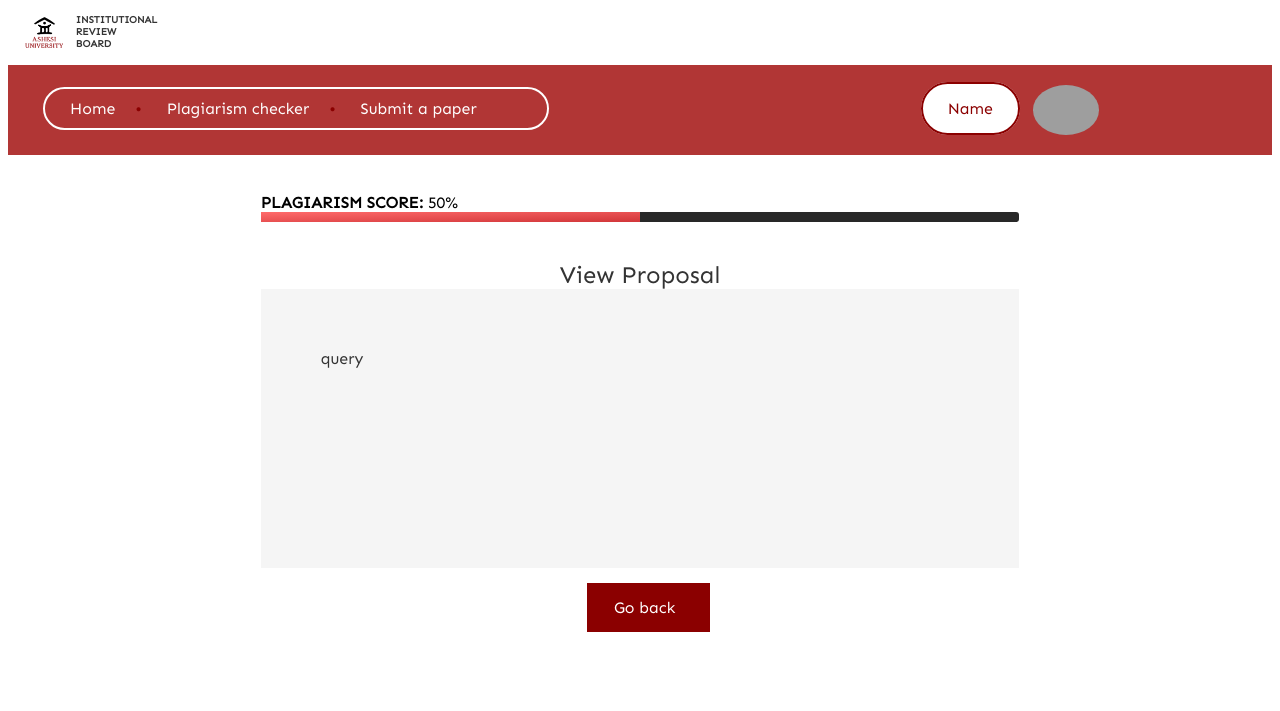
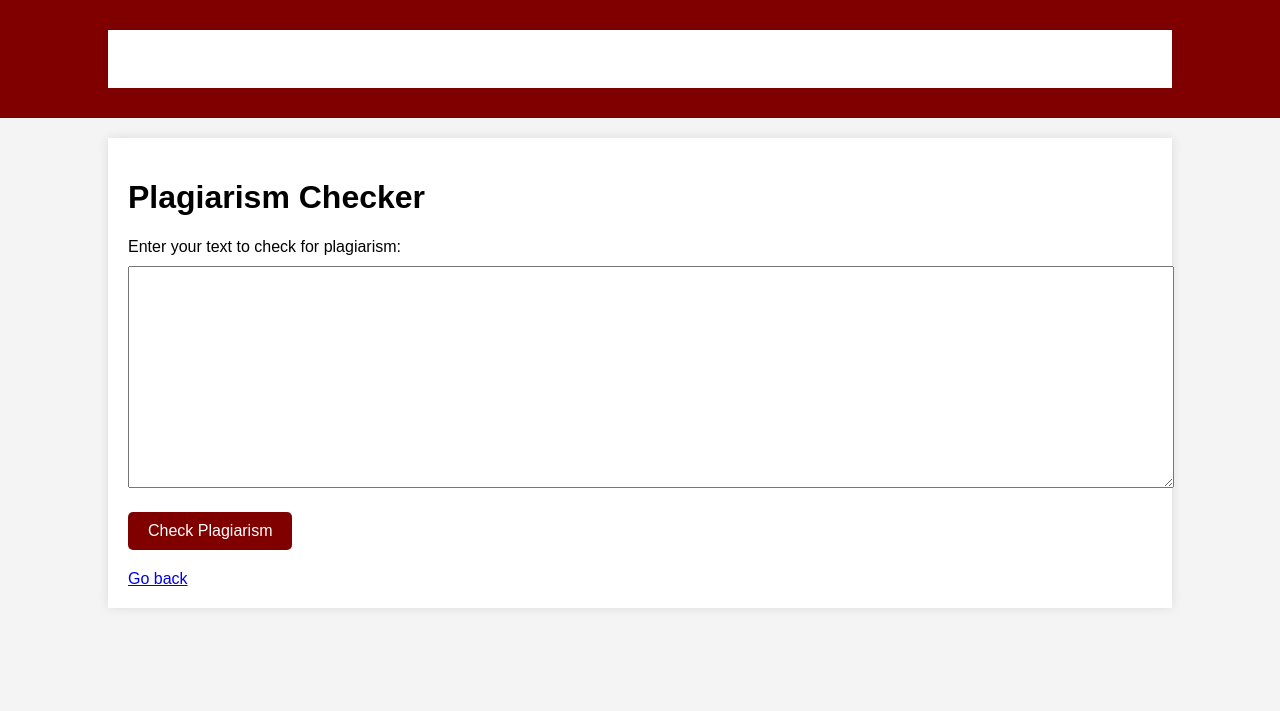
Before and after one commit to plushysleeve05/kaiju_no2_IRB, a PHP site: page /check_plagiarism/researcher_plagiarism_view.php in a window 1280 px wide. Shown: the top 711 px of the page. Run offline with PHP 8.4, Linux system fonts and the light colour scheme; grey boxes are pictures that could not be loaded.

Commit message:
modified:   AI&Plagiarism/AI&Plagiarism/PC/Plagiarism_Checker/__pycache__/__init__.cpython-312.pyc 	modified:   AI&Plagiarism/AI&Plagiarism/PC/Plagiarism_Checker/__pycache__/settings.cpython-312.pyc 	modified:   AI&Plagiarism/AI&Plagiarism/PC/Plagiarism_Checker/__pycache__/urls.cpython-312.pyc 	modified:   AI&Plagiarism/AI&Plagiarism/PC/Plagiarism_Checker/__pycache__/wsgi.cpython-312.pyc 	modified:   AI&Plagiarism/AI&Plagiarism/PC/plagiarismchecker/__pycache__/__init__.cpython-312.pyc 	modified:   AI&Plagiarism/AI&Plagiarism/PC/plagiarismchecker/__pycache__/admin.cpython-312.pyc 	modified:   AI&Plagiarism/AI&Plagiarism/PC/plagiarismchecker/__pycache__/apps.cpython-312.pyc 	modified:   AI&Plagiarism/AI&Plagiarism/PC/plagiarismchecker/__pycache__/models.cpython-312.pyc 	modified:   AI&Plagiarism/AI&Plagiarism/PC/plagiarismchecker/__pycache__/url.cpython-312.pyc 	modified:   AI&Plagiarism/AI&Plagiarism/PC/plagiarismchecker/__pycache__/views.cpython-312.pyc 	modified:   AI&Plagiarism/AI&Plagiarism/PC/plagiarismchecker/algorithm/__pycache__/ConsineSim.cpython-312.pyc 	modified:   AI&Plagiarism/AI&Plagiarism/PC/plagiarismchecker/algorithm/__pycache__/__init__.cpython-312.pyc 	modified:   AI&Plagiarism/AI&Plagiarism/PC/plagiarismchecker/algorithm/__pycache__/fileSimilarity.cpython-312.pyc 	modified:   AI&Plagiarism/AI&Plagiarism/PC/plagiarismchecker/algorithm/__pycache__/main.cpython-312.pyc 	modified:   AI&Plagiarism/AI&Plagiarism/PC/plagiarismchecker/algorithm/__pycache__/webSearch.cpython-312.pyc 	modified:   AI&Plagiarism/AI&Plagiarism/PC/plagiarismchecker/migrations/__pycache__/__init__.cpython-312.pyc 	new file:   action/plagiarism_checker.py 	new file:   uploads/Technology_Acceptance_Model_Limitations_and_Critic.pdf 	modified:   view/display_results.php 	modified:   view/lp.php 	modified:   view/researcher_plagiarism_view.php

```diff
--- a/view/lp.php
+++ b/view/lp.php
@@ -19,7 +19,9 @@
         <li><a href="lp.php">Home</a></li>
         <li><a href="researcher_plagiarism_view.php">Plagiarism checker</a></li>
         <li><a href="signup.php">Sign Up</a></li>
-        <li><a href="researcher_dash.php">Submit a paper</a></li> <!-- Added a link for completeness -->
+        <li><a href="researcher_dash.php">Submit a paper</a></li>
+        </li>
+        <li><a href="view_documents.php">Review Paper as reviewer</a></li> <!-- Added a link for completeness -->
       </ul>
     </nav>
     <div class="profile">
@@ -39,7 +41,7 @@
             Submit your proposal
           </button>
           <button>
-            Access Reviews
+            <a href="view_documents.php"></a>Access Reviews
           </button>
         </div>
       </div>
--- a/view/researcher_plagiarism_view.php
+++ b/view/researcher_plagiarism_view.php
@@ -1,68 +1,140 @@
 <!DOCTYPE html>
 <html lang="en">
+
 <head>
     <meta charset="UTF-8">
     <meta name="viewport" content="width=device-width, initial-scale=1.0">
-    <title>Researcher Plagiarism Score | Ashesi IRB</title>
-    <link rel="stylesheet" href="../css/researcher_dash.css">
-            <!--  -->
+    <title>Plagiarism Checker</title>
+    <style>
+        body {
+            font-family: Arial, sans-serif;
+            background-color: #f4f4f4;
+            margin: 0;
+            padding: 0;
+        }
 
-    <link rel="apple-touch-icon" sizes="180x180" href="../images/url_logo/apple-touch-icon.png">
-    <link rel="icon" type="image/png" sizes="32x32" href="../images/url_logo//favicon-32x32.png">
-    <link rel="icon" type="image/png" sizes="16x16" href="../images/url_logo//favicon-16x16.png">
-    <link rel="manifest" href="../images/url_logo//site.webmanifest">
+        .container {
+            width: 80%;
+            margin: 20px auto;
+            background-color: #fff;
+            padding: 20px;
+            box-shadow: 0 0 10px rgba(0, 0, 0, 0.1);
+        }
+
+        .header,
+        .footer {
+            background-color: #800000;
+            color: #fff;
+            padding: 10px 0;
+            text-align: center;
+        }
+
+        .header a,
+        .footer a {
+            color: #fff;
+            text-decoration: none;
+            margin: 0 10px;
+        }
+
+        .form-group {
+            margin-bottom: 20px;
+        }
+
+        textarea {
+            width: 100%;
+            height: 200px;
+            padding: 10px;
+            font-size: 16px;
+            margin-top: 10px;
+        }
+
+        .submit-button {
+            background-color: #800000;
+            color: #fff;
+            padding: 10px 20px;
+            border: none;
+            border-radius: 5px;
+            cursor: pointer;
+            font-size: 16px;
+        }
+
+        .plagiarism-score {
+            margin-top: 20px;
+            font-size: 24px;
+            font-weight: bold;
+        }
+
+        .sources {
+            margin-top: 20px;
+            font-size: 18px;
+        }
+    </style>
 </head>
+
 <body>
-     <!--Resuable Header-->
-     <header>
-        <div class="Logo_section">
-        <a href = "researcher_dash.php">
-            <img src="../assets/images/ashesi_logo.png" alt="Ashesi Logo">
+    <div class="header">
+        <div class="container">
+            <a href="#">Home</a>
+            <a href="#">Plagiarism checker</a>
+            <a href="#">Submit a paper</a>
+        </div>
+    </div>
+    <div class="container">
+        <h1>Plagiarism Checker</h1>
 
+        <form action="researcher_plagiarism_view.php" method="POST">
+            <div class="form-group">
+                <label for="text_to_check">Enter your text to check for plagiarism:</label>
+                <textarea name="text_to_check" id="text_to_check" required></textarea>
+            </div>
+            <div class="form-group">
+                <button type="submit" class="submit-button">Check Plagiarism</button>
+            </div>
+        </form>
 
-            <div class="IRB_title">
-                <h1>INSTITUTIONAL</h1>
-                <h1>REVIEW</h1>
-                <h1>BOARD</h1>
-            </div>
-        </a>
-        </div>
+        <?php
+        if ($_SERVER['REQUEST_METHOD'] == 'POST') {
+            $text_to_check = $_POST['text_to_check'];
 
-        <div id="menu_bar">
-            <div class="inner_menu_bar">
-                <a href="lp.php">Home</a>
-                <a href="researcher_plagiarism_view.php">Plagiarism checker</a>
-                <a href="researcher_dash.php">Submit a paper</a>
+            // Set up cURL to call the Flask API
+            $flask_api_url = 'http://localhost:5000/check_plagiarism';
+            $ch = curl_init();
+            curl_setopt($ch, CURLOPT_URL, $flask_api_url);
+            curl_setopt($ch, CURLOPT_POST, 1);
+            curl_setopt($ch, CURLOPT_RETURNTRANSFER, true);
+            curl_setopt($ch, CURLOPT_HTTPHEADER, array(
+                'Content-Type: application/json',
+            ));
+            curl_setopt($ch, CURLOPT_POSTFIELDS, json_encode(array('text' => $text_to_check)));
 
-            </div>
-            <div id="User_profile">
-                <span><p1>Name</p1></span>
-                <span><img src="../assets/images/profile_img.png" alt="Ashesi Logo" height="30"></span>
-            </div>
-        </div>
+            $response = curl_exec($ch);
+            curl_close($ch);
 
-    </header>
-    <main>
-        <br><br>
-        <div class="wrap">
-            <div class="score_box">
-                <span class="score_title">Plagiarism Score: </span><span class="score-percentage">50%</span>
-                <div class="bar">
-                    <div class="score-per" per="50%" style="max-width: 50%;"></div>
-                </div>
-            </div>
+            $response_data = json_decode($response, true);
 
+            if (isset($response_data['plagiarism_score'])) {
+                $plagiarism_score = $response_data['plagiarism_score'];
+                $sources = $response_data['sources'];
 
-            <div id="view_prev_plag">
-                <h2 id="view_proposal_title">View Proposal</h2>
-                <div id="view_proposal">query</div>
+                echo "<div class='plagiarism-score'>Plagiarism Score: {$plagiarism_score}%</div>";
 
-                <span id="back_button"> <a href="researcher_prev_sub.php">Go back</span>
-            </div>
-        </div>
+                if ($sources) {
+                    echo "<div class='sources'><h3>Sources:</h3><ul>";
+                    foreach ($sources as $source => $percentage) {
+                        echo "<li>{$source} - {$percentage}%</li>";
+                    }
+                    echo "</ul></div>";
+                } else {
+                    echo "<p>No sources found.</p>";
+                }
+            } else {
+                echo "<p>Failed to check for plagiarism. Please try again.</p>";
+            }
+        }
+        ?>
 
+        <a href="index.php" class="button">Go back</a>
+    </div>
+</body>
 
-    </main>
-
-</body>
 </html>
```
Also changed, not shown: view/display_results.php (+19 -32 lines), 2 other files.
